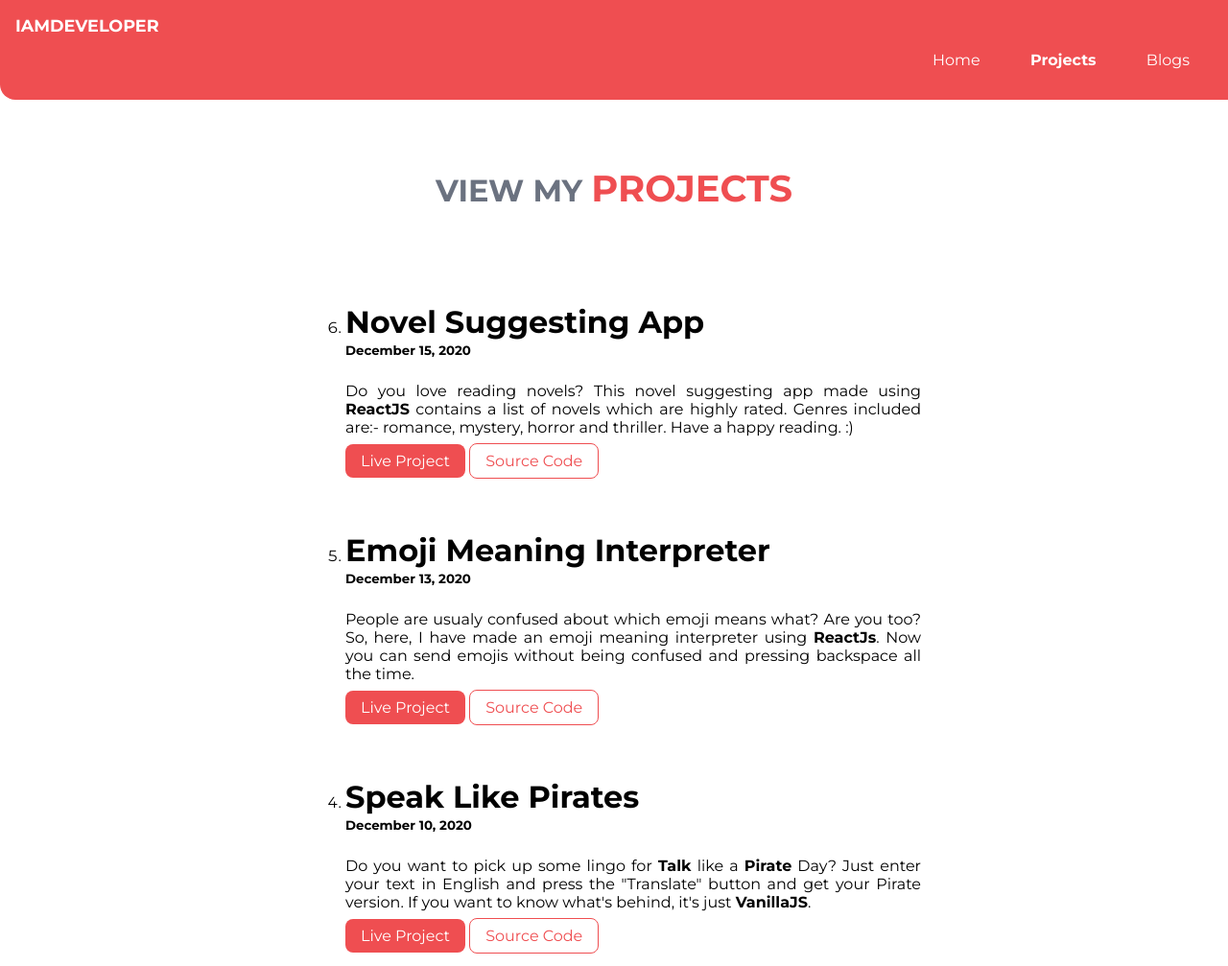
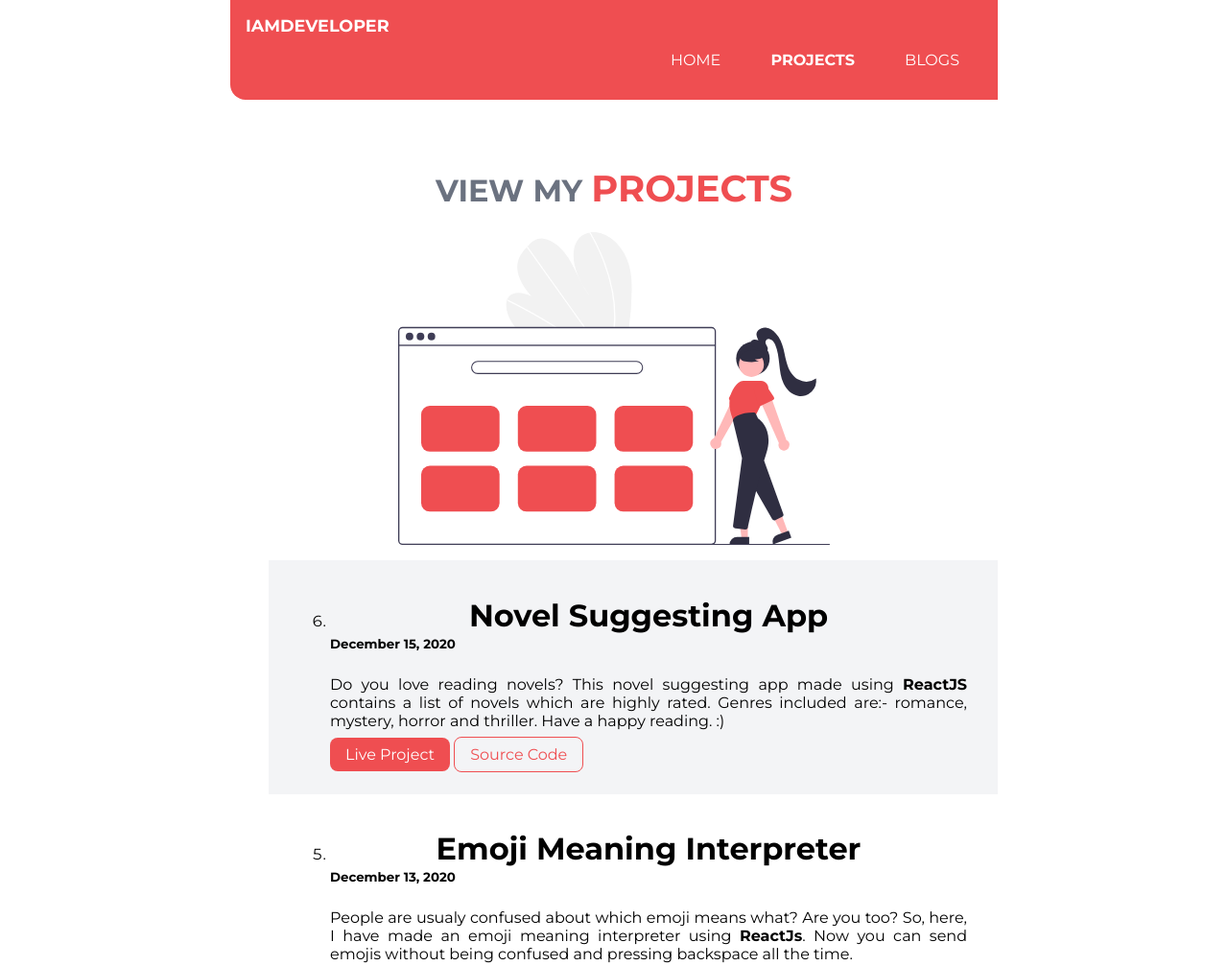
Before and after one commit to MinakshiMittal/minakshimittal-portfolio, a plain HTML site: page projects.html in a window 1280 px wide. Shown: the top 1007 px of the page at 96% size. Drawn offline with Linux system fonts and the light colour scheme.

Commit message:
added images and styled

```diff
--- a/projects.html
+++ b/projects.html
@@ -13,25 +13,26 @@
         <div class="nav-brand">IAMDEVELOPER</div>
         <ul class="list-non-bullet nav-pills">
             <li class="list-item-inline">
-                <a class="link" href="/">Home</a>
+                <a class="link" href="/">HOME</a>
             </li>
 
             <li class="list-item-inline">
-                <a class="link link-active" href="/projects.html">Projects</a>
+                <a class="link link-active" href="/projects.html">PROJECTS</a>
             </li>
 
             <li class="list-item-inline">
-                <a class="link" href="/blogs.html">Blogs</a>
+                <a class="link" href="/blogs.html">BLOGS</a>
             </li>
         </ul>
     </nav>
 
     <header class="hero">
         <h1 class="hero-heading">VIEW MY <span class="heading-inverted">PROJECTS</span></h1>
+        <img class="hero-img" src="/images/project.svg">
     </header>
 
     <ol reversed>
-        <div class="container container-center">
+        <div class="container container-center section ow">
             <li>
                 <h1 class="project-title">Novel Suggesting App</h1>
                 <small>December 15, 2020</small>
@@ -46,7 +47,7 @@
             </li>
         </div>
 
-        <div class="container container-center">
+        <div class="container container-center section">
             <li>
                 <h1 class="project-title">Emoji Meaning Interpreter</h1>
                 <small>December 13, 2020</small>
@@ -61,7 +62,7 @@
             </li>
         </div>
 
-        <div class="container container-center">
+        <div class="container container-center section ow">
             <li>
                 <h1 class="project-title">Speak Like Pirates</h1>
                 <small>December 10, 2020</small>
@@ -75,7 +76,7 @@
             </li>
         </div>
 
-        <div class="container container-center">
+        <div class="container container-center section">
             <li>
                 <h1 class="project-title">Fun with Minions</h1>
                 <small>December 8, 2020</small>
@@ -87,7 +88,7 @@
             </li>
         </div>
 
-        <div class="container container-center">
+        <div class="container container-center section ow">
             <li>
                 <h1 class="project-title">Are you a Sherlockian?</h1>
                 <small>December 2, 2020</small>
@@ -103,7 +104,7 @@
             </li>
         </div>
 
-        <div class="container container-center">
+        <div class="container container-center section">
             <li>
                 <h1 class="project-title">How well do you know me?</h1>
                 <small>December 2, 2020</small>
--- a/styles.css
+++ b/styles.css
@@ -8,7 +8,8 @@
 
 body {
     font-family: 'Montserrat', sans-serif;
-    margin: 0px;
+    margin: auto;
+    max-width: 800px;
 }
 
 hr {
@@ -57,7 +58,6 @@ hr {
 
 
 /* lists */
-
 .list-non-bullet {
     list-style: none;
 }
@@ -95,19 +95,16 @@ hr {
 
 /* header */
 
-.hero {
-    padding: 1rem 0 0rem 0;
-}
-
 .hero .hero-img {
     max-width: 450px;
+    max-height: 55.4vh;
     display: block;
     margin: auto;
 }
 
 .hero .hero-heading {
     color: var(--dark-gray);
-    padding: 2rem;
+    padding-top: 3rem;
     text-align: center;
 }
 
@@ -115,9 +112,15 @@ hr {
     color: var(--primary-color);
 }
 
+.home {
+    margin-top: 2.5rem;
+    padding: 2rem;
+}
+
 /* sections */
 .section {
-    padding: 2rem;
+    padding: 1rem 2rem 2rem 4rem;
+    max-width: 800px;
 }
 
 .section h1 {
@@ -136,7 +139,7 @@ hr {
     text-align: center;
     color: white;
     border-top-right-radius: 1rem;
-    margin-top: 30px;
+    /* margin-top: 30px; */
 }
 
 .footer .footer-header {
@@ -174,9 +177,9 @@ p {
     text-align: justify;
 }
 
-.project-title, .blog-title {
+/* .project-title, .blog-title {
     margin-block-start: 4rem;
-}
+} */
 
 span {
     font-size: larger;
```
Also changed, not shown: blogs.html (+5 -4 lines), index.html (+5 -5 lines), images/blog.svg (added), images/project.svg (added).
